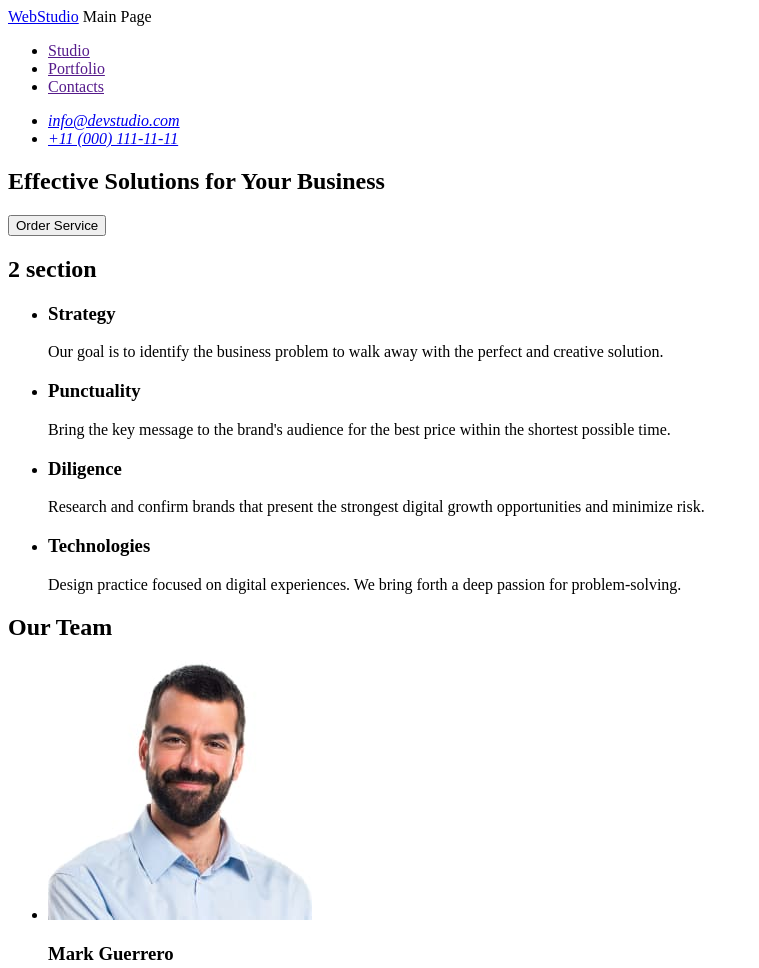
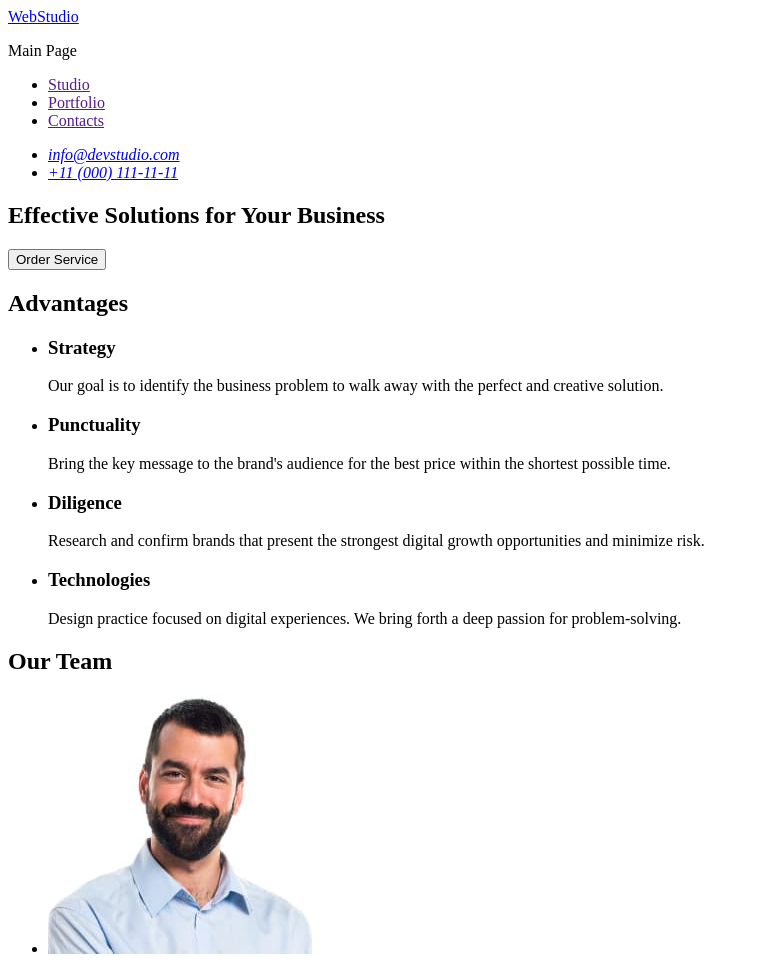
Before and after one commit to Avstrer/goit-markup-hw-01, a plain HTML site: page index.html in a window 1280 px wide. Shown: the top 968 px of the page, without its empty margins (0-759 px from the left). Drawn offline with Linux system fonts and the light colour scheme.

Commit message:
finish dz 10

```diff
--- a/index.html
+++ b/index.html
@@ -3,14 +3,14 @@
 <head>
     <meta charset="UTF-8">
     <meta name="viewport" content="width=device-width, initial-scale=1.0">
-    <title>Document</title>
+    <title>Studio</title>
 </head>
 <body>
     <header>
    <!-- MenuNav -->
   <nav>
   <a href="./index.html">WebStudio</a>
-  Main Page
+  <p>Main Page</p>
   <ul>
     <li>
     <a href="">Studio</a>
@@ -45,7 +45,7 @@
 <!-- 2 section -->
 <section>
 
-  <h2>2 section</h2>
+  <h2>Advantages</h2>
 
 <ul>
   <li><h3>Strategy</h3>
```
